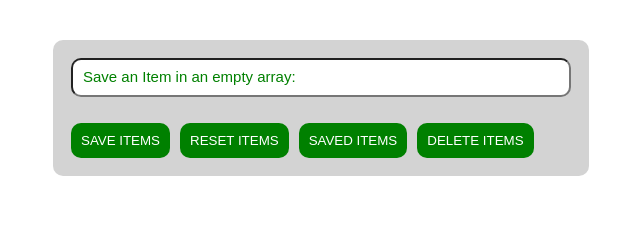
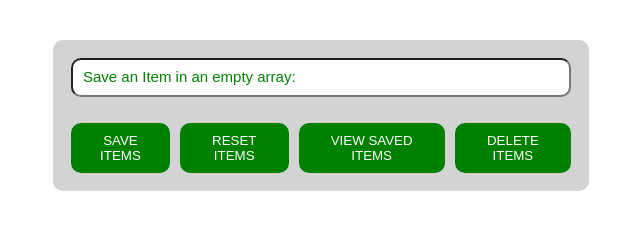
Before and after one commit to vitalis1255/saveitemapp, a plain HTML site: page index.html in a window 1280 px wide. Shown: the whole page, without its empty margins (319-959 px from the left). Drawn offline with Linux system fonts and the light colour scheme.

Commit message:
from saved items to view saved items

```diff
--- a/index.html
+++ b/index.html
@@ -22,7 +22,7 @@
           <button class="js-reset reset">RESET ITEMS</button>
         </div>
         <div>
-          <button class="js-saved-items saved-items">SAVED ITEMS</button>
+          <button class="js-saved-items saved-items">VIEW SAVED ITEMS</button>
         </div>
         <div>
           <button class="js-remove-items remove-items">DELETE ITEMS</button>
```
